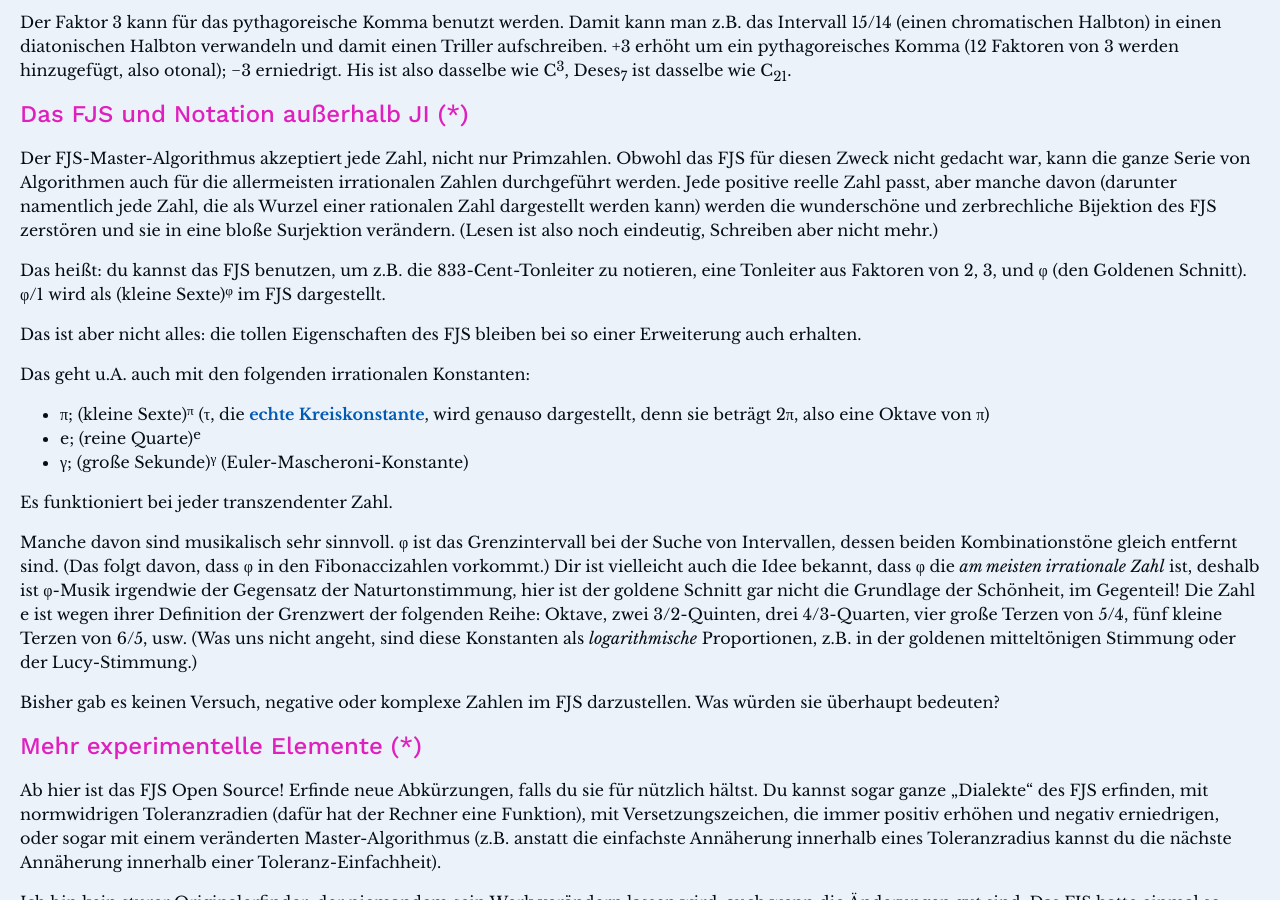
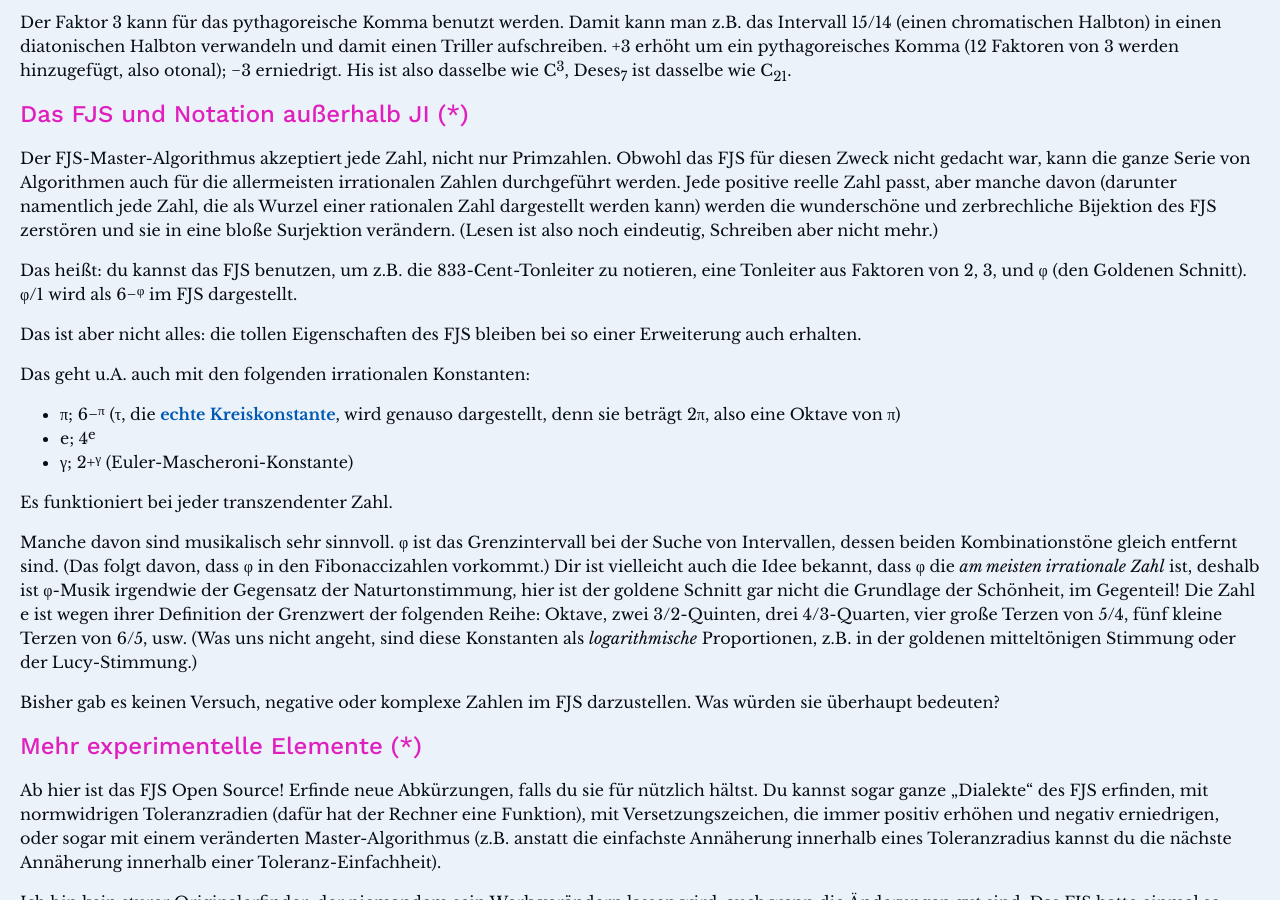
Before and after one commit to misotanni/misotanni.github.io, a Jekyll site: the page built from fjs/de/rules.md, in a window 1280 px wide and 900 px high, scrolled down 4028 px. Built offline with Jekyll 4.4.1, drawn with Linux system fonts in a browser that asks for light colours; our own code applies the rules of GitHub Pages for plain Markdown files; formulas are drawn with MathJax 3.

Commit message:
sei'y'upsi

```diff
--- a/fjs/de/rules.md
+++ b/fjs/de/rules.md
@@ -128,15 +128,15 @@ Der Faktor 3 kann für das pythagoreische Komma benutzt werden. Damit kann man z
 
 Der FJS-Master-Algorithmus akzeptiert jede Zahl, nicht nur Primzahlen. Obwohl das FJS für diesen Zweck nicht gedacht war, kann die ganze Serie von Algorithmen auch für die allermeisten irrationalen Zahlen durchgeführt werden. Jede positive reelle Zahl passt, aber manche davon (darunter namentlich jede Zahl, die als Wurzel einer rationalen Zahl dargestellt werden kann) werden die wunderschöne und zerbrechliche Bijektion des FJS zerstören und sie in eine bloße Surjektion verändern. (Lesen ist also noch eindeutig, Schreiben aber nicht mehr.)
 
-Das heißt: du kannst das FJS benutzen, um z.B. die 833-Cent-Tonleiter zu notieren, eine Tonleiter aus Faktoren von 2, 3, und φ (den Goldenen Schnitt). φ/1 wird als (kleine Sexte)<sup>φ</sup> im FJS dargestellt.
+Das heißt: du kannst das FJS benutzen, um z.B. die 833-Cent-Tonleiter zu notieren, eine Tonleiter aus Faktoren von 2, 3, und φ (den Goldenen Schnitt). φ/1 wird als 6−<sup>φ</sup> im FJS dargestellt.
 
 Das ist aber nicht alles: die tollen Eigenschaften des FJS bleiben bei so einer Erweiterung auch erhalten.
 
 Das geht u.A. auch mit den folgenden irrationalen Konstanten:
 
-- π; (kleine Sexte)<sup>π</sup> (τ, die [echte Kreiskonstante](https://tauday.com/tau-manifesto), wird genauso dargestellt, denn sie beträgt 2π, also eine Oktave von π)
-- e; (reine Quarte)<sup>e</sup>
-- γ; (große Sekunde)<sup>γ</sup> (Euler-Mascheroni-Konstante)
+- π; 6−<sup>π</sup> (τ, die [echte Kreiskonstante](https://tauday.com/tau-manifesto), wird genauso dargestellt, denn sie beträgt 2π, also eine Oktave von π)
+- e; 4<sup>e</sup>
+- γ; 2+<sup>γ</sup> (Euler-Mascheroni-Konstante)
 
 Es funktioniert bei jeder transzendenter Zahl.
 
```
Also changed, not shown: fjs/fr/rules.md (+4 -4 lines).
